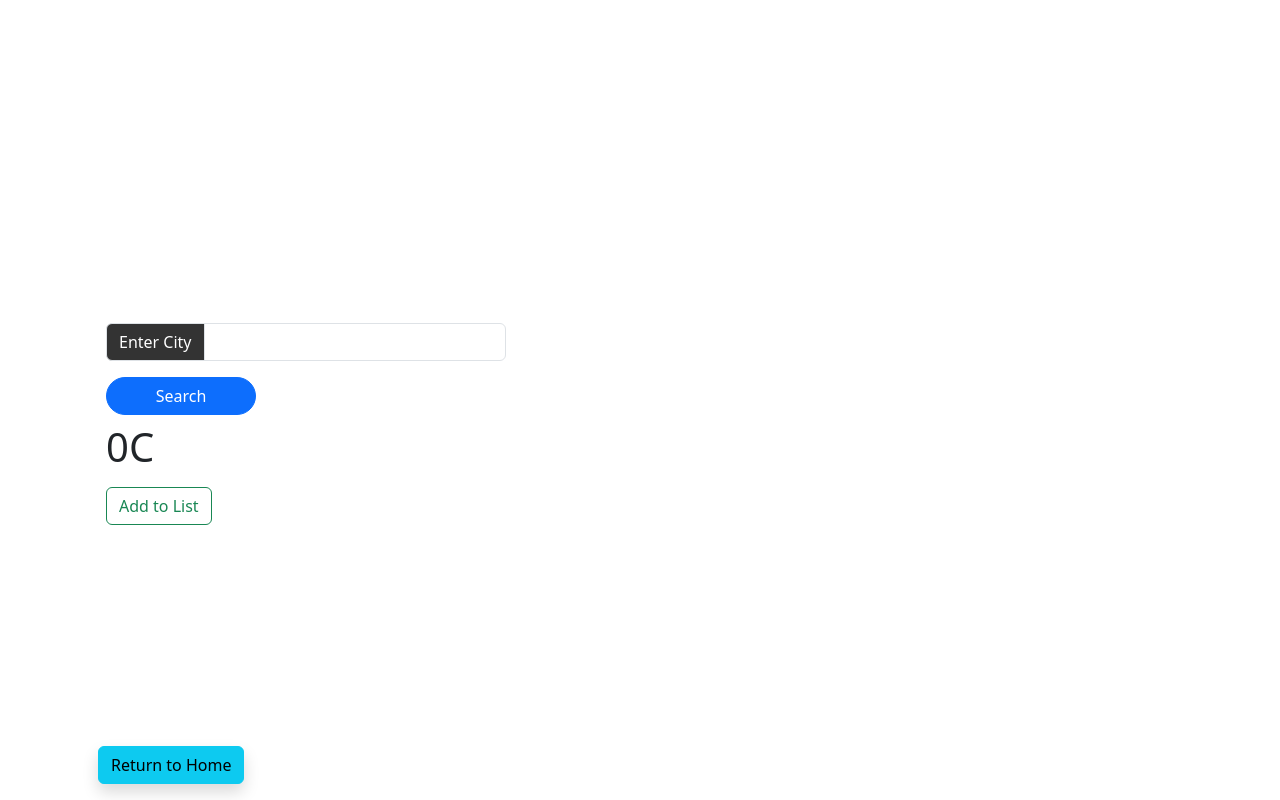
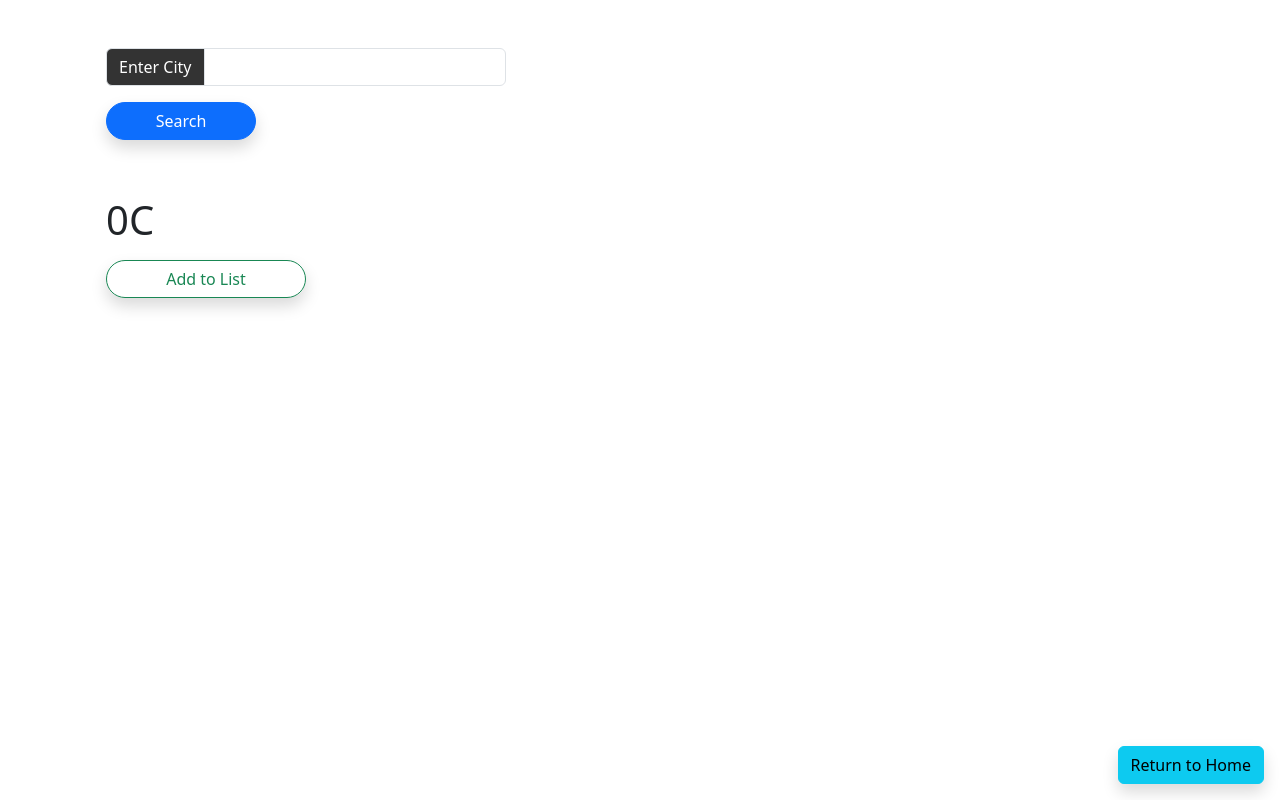
Before and after one commit to paulg44/typescript-weather-app, a React (Create React App) app in the folder my-app/: page /weather in a window 1280 px wide. Built offline with nearby package versions, Linux system fonts and the light colour scheme; the HTML template or start-up script is replaced by a standard one.

Commit message:
add more info from api

```diff
--- a/my-app/src/BackButton/BackButton.tsx
+++ b/my-app/src/BackButton/BackButton.tsx
@@ -7,7 +7,7 @@ function BackButton() {
       href="/"
       variant="info"
       className="shadow m-3"
-      style={{ position: "absolute", bottom: "0" }}
+      style={{ position: "absolute", bottom: "0", right: "0" }}
     >
       Return to Home
     </Button>
--- a/my-app/src/WeatherApp/CityCard/CityCard.tsx
+++ b/my-app/src/WeatherApp/CityCard/CityCard.tsx
@@ -4,15 +4,27 @@ import { Container, Button } from "react-bootstrap";
 type CityCardProps = {
   city: string;
   temp: number;
+  conditionText: string;
   handleAddToList: () => void;
 };
 
-function CityCard({ city, temp, handleAddToList }: CityCardProps) {
+function CityCard({
+  city,
+  temp,
+  conditionText,
+  handleAddToList,
+}: CityCardProps) {
   return (
-    <Container>
+    <Container className="mt-5">
       <h2 className="display-1">{city}</h2>
       <p className="display-6">{temp}C</p>
-      <Button variant="outline-success" onClick={handleAddToList}>
+      <p>{conditionText}</p>
+      <Button
+        variant="outline-success"
+        className="shadow"
+        style={{ borderRadius: "20px", width: "200px" }}
+        onClick={handleAddToList}
+      >
         Add to List
       </Button>
     </Container>
--- a/my-app/src/WeatherApp/SearchBar/SearchBar.tsx
+++ b/my-app/src/WeatherApp/SearchBar/SearchBar.tsx
@@ -18,7 +18,7 @@ function SearchBar({ handleInputChange, handleSearchClick }: SearchBarProps) {
         <Form.Control onChange={handleInputChange} />
       </InputGroup>
       <Button
-        className="mt-3"
+        className="mt-3 shadow"
         style={{ width: "150px", borderRadius: "20px" }}
         onClick={handleSearchClick}
       >
--- a/my-app/src/WeatherApp/WeatherAppDisplay.tsx
+++ b/my-app/src/WeatherApp/WeatherAppDisplay.tsx
@@ -1,6 +1,6 @@
 // Weather App display component
 import { useState, ChangeEvent } from "react";
-import { Container, Stack } from "react-bootstrap";
+import { Container } from "react-bootstrap";
 import CityCard from "./CityCard/CityCard";
 import SearchBar from "./SearchBar/SearchBar";
 import FavouriteCities from "./FavouriteCities/FavouriteCities";
@@ -15,6 +15,7 @@ function WeatherAppDisplay() {
   const [search, setSearch] = useState("");
   const [city, setCity] = useState("");
   const [temp, setTemp] = useState(0);
+  const [conditionText, setConditionText] = useState("");
   const [addFavourite, setAddFavourite] = useState<CityData[]>([]);
 
   // API for weather
@@ -27,6 +28,7 @@ function WeatherAppDisplay() {
     console.log(data);
     setCity(data.location.name);
     setTemp(data.current.temp_c);
+    setConditionText(data.current.condition.text);
   }
 
   // Function for input change
@@ -49,12 +51,17 @@ function WeatherAppDisplay() {
   }
   return (
     <Container className="d-flex" style={{ height: "100vh" }}>
-      <Container className="d-flex flex-column justify-content-center">
+      <Container className="d-flex flex-column justify-content-start">
         <SearchBar
           handleInputChange={handleInputChange}
           handleSearchClick={handleSearchClick}
         />
-        <CityCard city={city} temp={temp} handleAddToList={handleAddToList} />
+        <CityCard
+          city={city}
+          temp={temp}
+          conditionText={conditionText}
+          handleAddToList={handleAddToList}
+        />
       </Container>
       <FavouriteCities addFavourite={addFavourite} />
       <BackButton />
```
